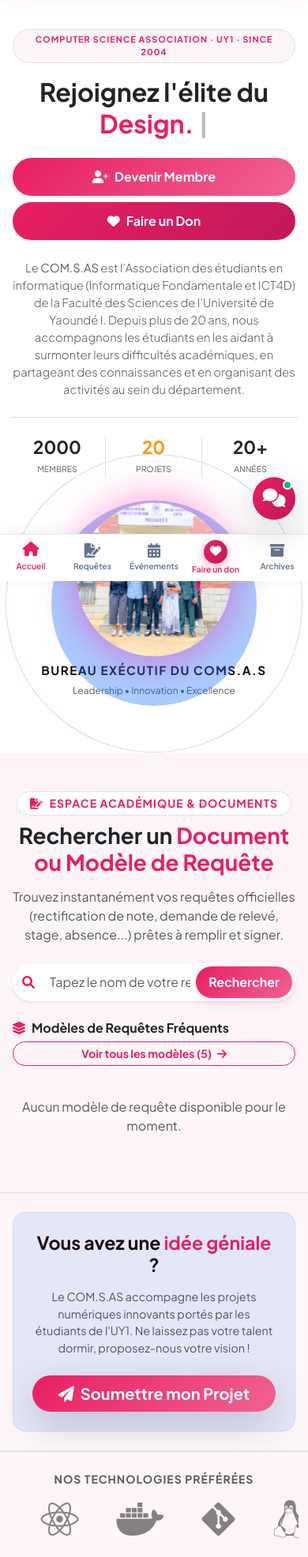
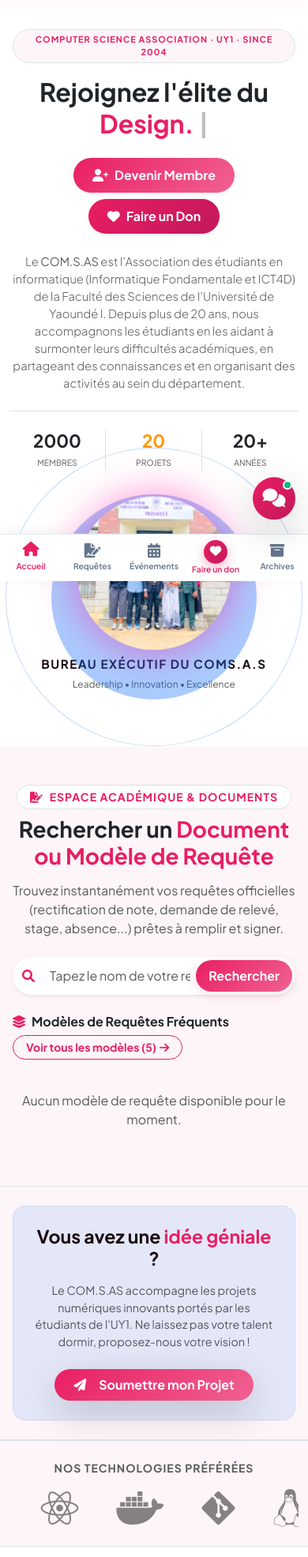
Before and after one commit to neussi/comsas-uy1.com, a Django app: page / in a window 390 px wide. Shown: the part 108-2080 px from the top of the page at 79% size. Run offline with Django 4.2, Linux system fonts and the light colour scheme; data that the repository does not hold is empty; some libraries are stand-ins or nearby versions.

Commit message:
fix(ui): adapter la taille de tous les boutons de la page d'accueil à leur contenu sans étirement sur mobile

```diff
--- a/templates/main/home.html
+++ b/templates/main/home.html
@@ -32,22 +32,22 @@ tech, etudiant informatique{% endblock %}
                     <span class="cursor">|</span>
                 </h1>
 
-                <!-- Boutons d'action clés (mobile first) -->
-                <div class="hero-actions-wrap d-flex flex-column flex-sm-row flex-wrap gap-2 gap-sm-3 justify-content-center justify-content-lg-start my-4">
+                <!-- Boutons d'action clés (taille adaptée au contenu) -->
+                <div class="hero-actions-wrap d-flex flex-row flex-wrap gap-2 gap-sm-3 justify-content-center justify-content-lg-start my-4">
                     <a href="{% url 'member_registration' %}"
-                        class="btn btn-primary rounded-pill px-4 px-sm-5 shadow-sm hover-lift fw-bold w-100 w-sm-auto d-flex align-items-center justify-content-center gap-2"
-                        style="min-height: 48px;">
+                        class="btn btn-primary rounded-pill px-4 py-2 shadow-sm hover-lift fw-bold d-inline-flex align-items-center justify-content-center gap-2"
+                        style="min-height: 44px; width: auto;">
                         <i class="fas fa-user-plus"></i>
                         <span>Devenir Membre</span>
                     </a>
                     <a href="{% url 'donations' %}"
-                        class="btn rounded-pill px-4 px-sm-5 shadow-sm hover-lift fw-bold text-white w-100 w-sm-auto d-flex align-items-center justify-content-center gap-2"
-                        style="background: linear-gradient(135deg, #E91E63 0%, #C2185B 100%); border: none; min-height: 48px;">
+                        class="btn rounded-pill px-4 py-2 shadow-sm hover-lift fw-bold text-white d-inline-flex align-items-center justify-content-center gap-2"
+                        style="background: linear-gradient(135deg, #E91E63 0%, #C2185B 100%); border: none; min-height: 44px; width: auto;">
                         <i class="fas fa-heart"></i>
                         <span>Faire un Don</span>
                     </a>
-                    <a href="{% url 'projects' %}" class="btn btn-outline-dark rounded-pill px-4 hover-lift fw-semibold d-none d-md-inline-flex align-items-center gap-2"
-                        style="min-height: 48px;">
+                    <a href="{% url 'projects' %}" class="btn btn-outline-dark rounded-pill px-4 py-2 hover-lift fw-semibold d-none d-md-inline-flex align-items-center gap-2"
+                        style="min-height: 44px; width: auto;">
                         <i class="fas fa-code"></i>
                         <span>Nos Projets</span>
                     </a>
@@ -194,7 +194,7 @@ tech, etudiant informatique{% endblock %}
                 <h5 class="fw-bold text-dark mb-0 fs-6 fs-sm-5">
                     <i class="fas fa-layer-group text-primary me-2"></i>Modèles de Requêtes Fréquents
                 </h5>
-                <a href="{% url 'request_documents' %}" class="btn btn-sm btn-outline-primary rounded-pill px-3 fw-bold text-nowrap w-100 w-sm-auto text-center">
+                <a href="{% url 'request_documents' %}" class="btn btn-sm btn-outline-primary rounded-pill px-3 py-1 fw-bold text-nowrap d-inline-flex align-items-center">
                     Voir tous les modèles ({{ total_request_docs|default:'5' }}) <i class="fas fa-arrow-right ms-1"></i>
                 </a>
             </div>
@@ -253,7 +253,7 @@ tech, etudiant informatique{% endblock %}
             <p class="text-muted mb-4 mx-auto" style="max-width: 700px; font-size: clamp(0.9rem, 2.5vw, 1.05rem);">Le COM.S.AS accompagne les projets numériques
                 innovants portés par les étudiants de l'UY1. Ne laissez pas votre talent dormir, proposez-nous votre
                 vision !</p>
-            <a href="{% url 'project_submit' %}" class="btn btn-primary btn-lg rounded-pill px-4 px-sm-5 shadow-lg hover-lift w-100 w-sm-auto">
+            <a href="{% url 'project_submit' %}" class="btn btn-primary rounded-pill px-4 px-sm-5 py-2 shadow-lg hover-lift d-inline-flex align-items-center justify-content-center gap-2">
                 <i class="fas fa-paper-plane me-2"></i>Soumettre mon Projet
             </a>
         </div>
@@ -419,11 +419,11 @@ tech, etudiant informatique{% endblock %}
                     </div>
                 </div>
 
-                <div class="d-flex flex-column flex-sm-row gap-2">
-                    <a href="{% url 'about' %}" class="btn btn-outline-dark rounded-pill px-4 hover-lift w-100 w-sm-auto text-center">
+                <div class="d-flex flex-row flex-wrap gap-2">
+                    <a href="{% url 'about' %}" class="btn btn-outline-dark rounded-pill px-4 py-2 hover-lift text-center">
                         Notre histoire <i class="fas fa-arrow-right ms-2"></i>
                     </a>
-                    <a href="{% url 'club_commissions_list' %}" class="btn btn-primary rounded-pill px-4 hover-lift w-100 w-sm-auto text-center">
+                    <a href="{% url 'club_commissions_list' %}" class="btn btn-primary rounded-pill px-4 py-2 hover-lift text-center">
                         Rejoindre une commission <i class="fas fa-users ms-2"></i>
                     </a>
                 </div>
@@ -469,11 +469,11 @@ tech, etudiant informatique{% endblock %}
                         Ensemble, nous transformons des étudiants passionnés en ingénieurs d'exception en codant, innovant
                         et entreprenant chaque jour au sein de la Faculté des Sciences de l'Université de Yaoundé I.
                     </p>
-                    <div class="d-flex flex-column flex-sm-row gap-2">
-                        <a href="{% url 'mandate' %}" class="btn btn-primary rounded-pill px-4 hover-lift w-100 w-sm-auto text-center">
+                    <div class="d-flex flex-row flex-wrap gap-2">
+                        <a href="{% url 'mandate' %}" class="btn btn-primary rounded-pill px-4 py-2 hover-lift text-center">
                             Plan d'action & Bureau <i class="fas fa-arrow-right ms-2"></i>
                         </a>
-                        <a href="{% url 'president_list' %}" class="btn btn-outline-dark rounded-pill px-4 hover-lift w-100 w-sm-auto text-center">
+                        <a href="{% url 'president_list' %}" class="btn btn-outline-dark rounded-pill px-4 py-2 hover-lift text-center">
                             Galerie des Présidents <i class="fas fa-history ms-2"></i>
                         </a>
                     </div>
@@ -498,7 +498,7 @@ tech, etudiant informatique{% endblock %}
                     Vos interlocuteurs privilégiés pour chaque niveau au Département d'Informatique.
                 </p>
             </div>
-            <a href="{% url 'department_delegates' %}" class="btn btn-outline-primary rounded-pill px-4 hover-lift w-100 w-sm-auto text-center flex-shrink-0">
+            <a href="{% url 'department_delegates' %}" class="btn btn-outline-primary rounded-pill px-4 py-2 hover-lift text-center flex-shrink-0">
                 Voir tous les délégués {% if total_delegates %}({{ total_delegates }}){% endif %} <i class="fas fa-arrow-right ms-2"></i>
             </a>
         </div>
@@ -620,13 +620,13 @@ tech, etudiant informatique{% endblock %}
                     <i class="fas fa-check-circle text-primary me-1"></i>Pitch contest &nbsp;·&nbsp;
                     <i class="fas fa-check-circle text-primary me-1"></i>Gala
                 </p>
-                <div class="d-flex flex-column flex-sm-row gap-2 gap-sm-3">
+                <div class="d-flex flex-row flex-wrap gap-2 gap-sm-3">
                     <a href="{% url 'juin' %}"
-                        class="btn btn-primary rounded-pill px-4 py-2 shadow-sm hover-lift w-100 w-sm-auto text-center fw-bold">
+                        class="btn btn-primary rounded-pill px-4 py-2 shadow-sm hover-lift text-center fw-bold">
                         Découvrir le programme
                     </a>
                     <a href="{% url 'juin' %}#soutenir"
-                        class="btn btn-outline-light rounded-pill px-4 py-2 hover-lift w-100 w-sm-auto text-center fw-semibold">
+                        class="btn btn-outline-light rounded-pill px-4 py-2 hover-lift text-center fw-semibold">
                         Soutenir l'édition
                     </a>
                 </div>
@@ -855,7 +855,7 @@ tech, etudiant informatique{% endblock %}
                 <h2 class="fw-bold text-dark mb-1 fs-4 fs-sm-3">Activités & Prochains Événements</h2>
                 <p class="text-muted mb-0 small">Participez à nos ateliers de code, conférences d'experts et hackathons.</p>
             </div>
-            <a href="{% url 'events' %}" class="btn btn-outline-primary rounded-pill px-4 hover-lift w-100 w-sm-auto text-center flex-shrink-0">
+            <a href="{% url 'events' %}" class="btn btn-outline-primary rounded-pill px-3 py-2 hover-lift text-center flex-shrink-0">
                 Voir tous les événements <i class="fas fa-calendar-alt ms-2"></i>
             </a>
         </div>
@@ -976,7 +976,7 @@ tech, etudiant informatique{% endblock %}
                     Découvrez l'ambiance des hackathons, cérémonies de remise de prix, ateliers et journées J.U.IN.
                 </p>
             </div>
-            <a href="{% url 'gallery' %}" class="btn btn-outline-primary rounded-pill px-4 hover-lift w-100 w-sm-auto text-center flex-shrink-0">
+            <a href="{% url 'gallery' %}" class="btn btn-outline-primary rounded-pill px-3 py-2 hover-lift text-center flex-shrink-0">
                 Explorer la galerie <i class="fas fa-images ms-2"></i>
             </a>
         </div>
@@ -1051,11 +1051,11 @@ tech, etudiant informatique{% endblock %}
                     Téléchargez vos modèles de requêtes officielles, procès-verbaux et annales d'examens.
                 </p>
             </div>
-            <div class="d-flex flex-column flex-sm-row gap-2 w-100 w-sm-auto">
-                <a href="{% url 'request_documents' %}" class="btn btn-outline-dark rounded-pill px-3 hover-lift small text-center">
+            <div class="d-flex flex-row flex-wrap gap-2">
+                <a href="{% url 'request_documents' %}" class="btn btn-outline-dark rounded-pill px-3 py-2 hover-lift small text-center">
                     <i class="fas fa-file-signature me-1"></i>Modèles de requêtes
                 </a>
-                <a href="{% url 'archives' %}" class="btn btn-primary rounded-pill px-3 hover-lift small text-center">
+                <a href="{% url 'archives' %}" class="btn btn-primary rounded-pill px-3 py-2 hover-lift small text-center">
                     <i class="fas fa-archive me-1"></i>Toutes les archives
                 </a>
             </div>
@@ -1140,7 +1140,7 @@ tech, etudiant informatique{% endblock %}
                     Conseils pour réussir son parcours, tutoriels de programmation et astuces de carrière.
                 </p>
             </div>
-            <a href="{% url 'blog_list' %}" class="btn btn-outline-primary rounded-pill px-4 hover-lift w-100 w-sm-auto text-center flex-shrink-0">
+            <a href="{% url 'blog_list' %}" class="btn btn-outline-primary rounded-pill px-3 py-2 hover-lift text-center flex-shrink-0">
                 Voir tous les articles <i class="fas fa-newspaper ms-2"></i>
             </a>
         </div>
@@ -1228,9 +1228,9 @@ tech, etudiant informatique{% endblock %}
             <i class="fas fa-phone text-primary ms-2 me-1"></i> +237 657 09 73 69 &nbsp;·&nbsp;
             <i class="fas fa-map-marker-alt text-primary ms-2 me-1"></i> Faculté des Sciences, UY1
         </p>
-        <div class="d-flex flex-column flex-sm-row justify-content-center gap-2 gap-sm-3">
-            <a href="{% url 'member_registration' %}" class="btn btn-primary rounded-pill px-4 py-2 w-100 w-sm-auto fw-bold">Devenir Membre</a>
-            <a href="{% url 'contact' %}" class="btn btn-outline-light rounded-pill px-4 py-2 w-100 w-sm-auto">Nous contacter</a>
+        <div class="d-flex flex-row flex-wrap justify-content-center gap-2 gap-sm-3">
+            <a href="{% url 'member_registration' %}" class="btn btn-primary rounded-pill px-4 py-2 fw-bold hover-lift">Devenir Membre</a>
+            <a href="{% url 'contact' %}" class="btn btn-outline-light rounded-pill px-4 py-2 hover-lift">Nous contacter</a>
         </div>
     </div>
 </section>
```
